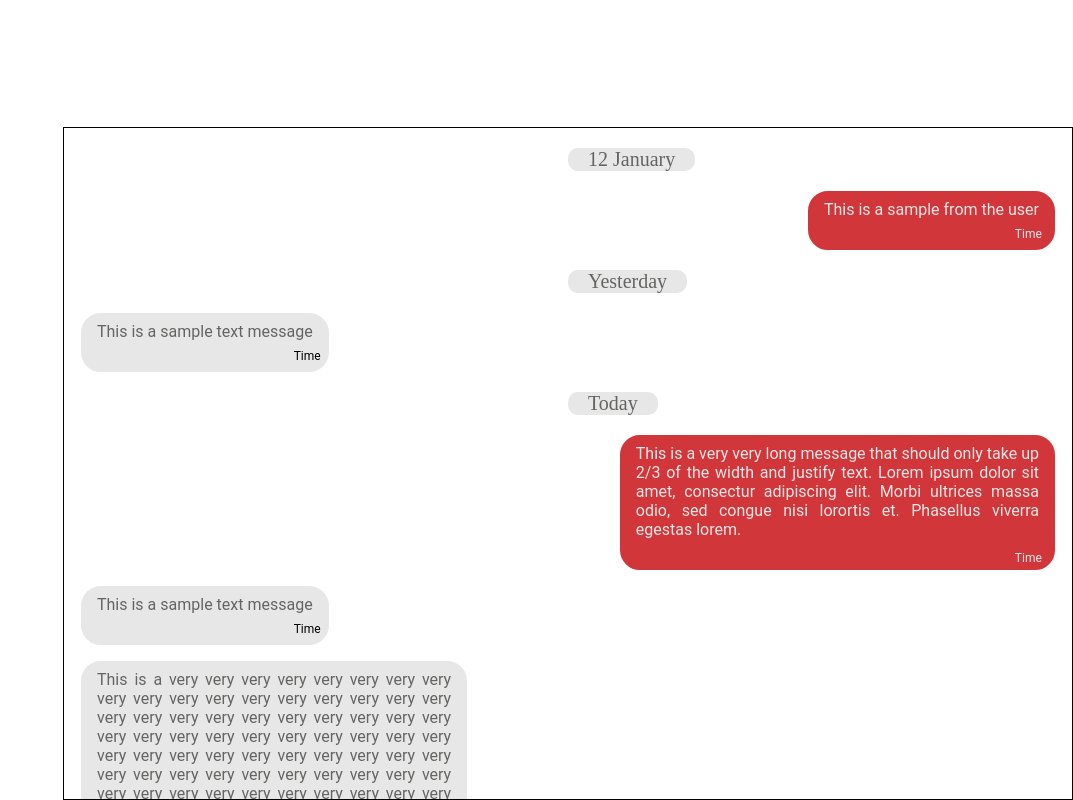
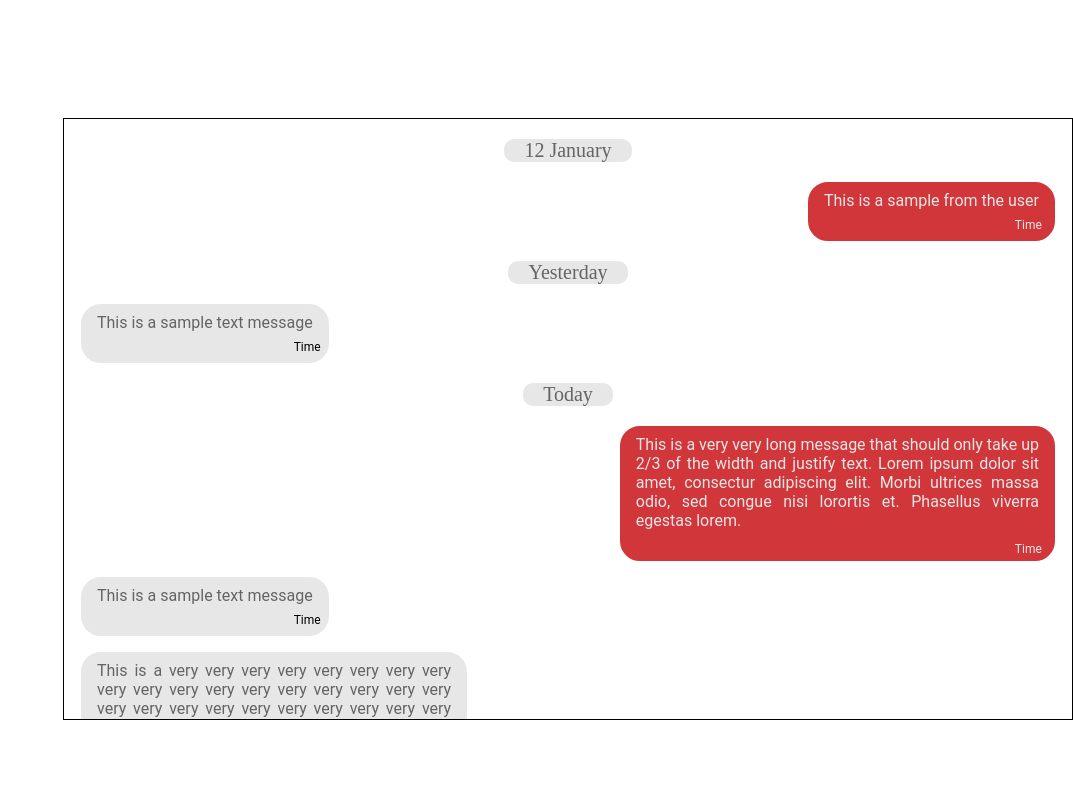
Before and after one commit to jloh02/jibber-jabber, a Next.js app: page /chat in a window 1280 px wide. Shown: the whole page, without its empty margins (207-1280 px from the left). Built offline with nearby package versions, Linux system fonts and the light colour scheme.

Commit message:
Cleaned up the chat

```diff
--- a/pages/chat/components/date.module.css
+++ b/pages/chat/components/date.module.css
@@ -1,10 +1,10 @@
 .box {
     position: relative;
-    left: 50%;
     text-align: center;
     background-color: #E7E7E7;
     border-radius: 10px;
     width: fit-content;
+    margin: auto;
     padding-left: 20px;
     padding-right: 20px;
 }
--- a/pages/chat/index.module.css
+++ b/pages/chat/index.module.css
@@ -1,9 +1,9 @@
 div.chat {
     position: fixed;
-    height: 671px;
+    height: 600px;
     width: 1008px;
     border: 1px black solid;
     right: 0%;
-    bottom: 0%;
+    bottom: 10%;
     overflow-y: scroll;
 }
--- a/pages/chat/index.tsx
+++ b/pages/chat/index.tsx
@@ -3,6 +3,7 @@ import styles from "./index.module.css";
 import { SentMessage } from './components/message-sent';
 import { ReceivedMessage } from './components/messaged-received';
 import { Date } from './components/Date';
+import './styles.css'
 
 export default function Chat() {
     return (
--- /dev/null
+++ b/pages/chat/styles.css
@@ -0,0 +1,26 @@
+::-webkit-scrollbar {
+    width: 10px;
+}
+
+
+/* Track */
+
+::-webkit-scrollbar-track {
+    border-radius: 20px;
+    background: #f1f1f1;
+}
+
+
+/* Handle */
+
+::-webkit-scrollbar-thumb {
+    border-radius: 20px;
+    background: #888;
+}
+
+
+/* Handle on hover */
+
+::-webkit-scrollbar-thumb:hover {
+    background: #555;
+}
```
